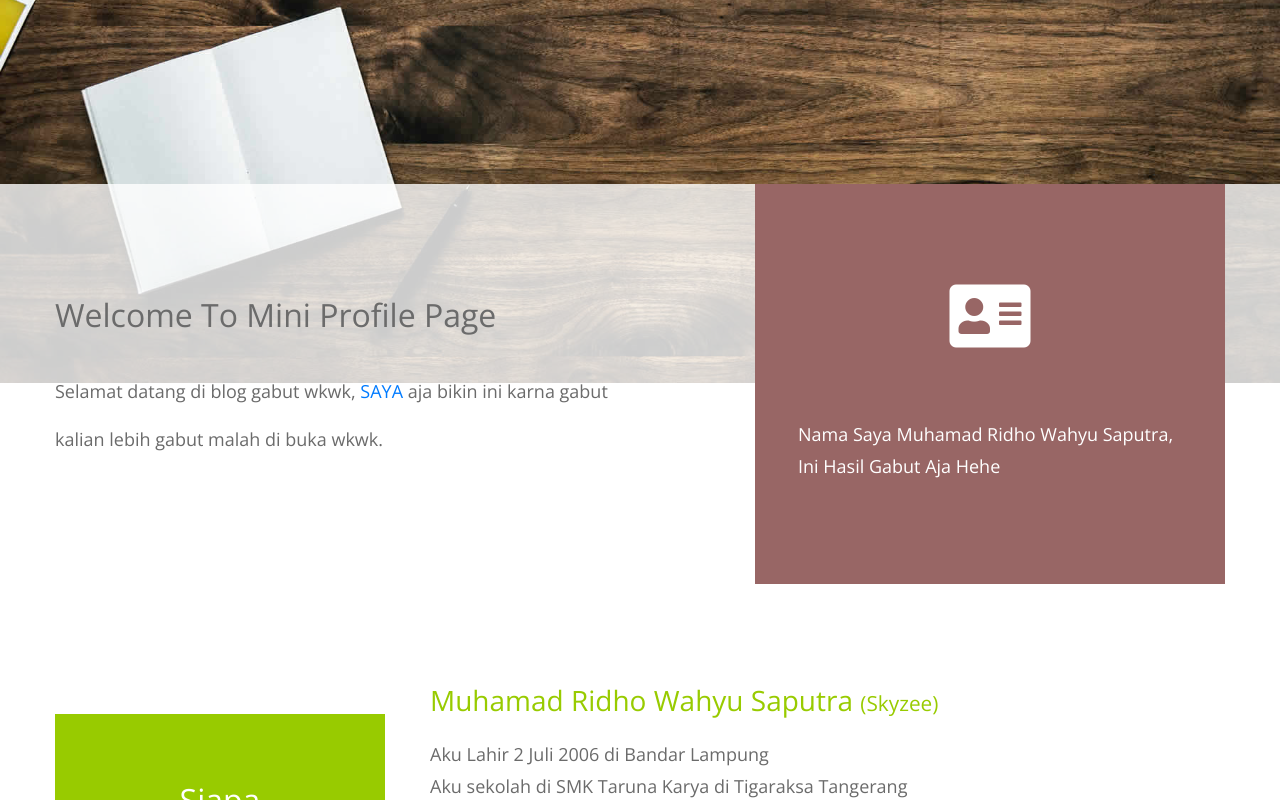
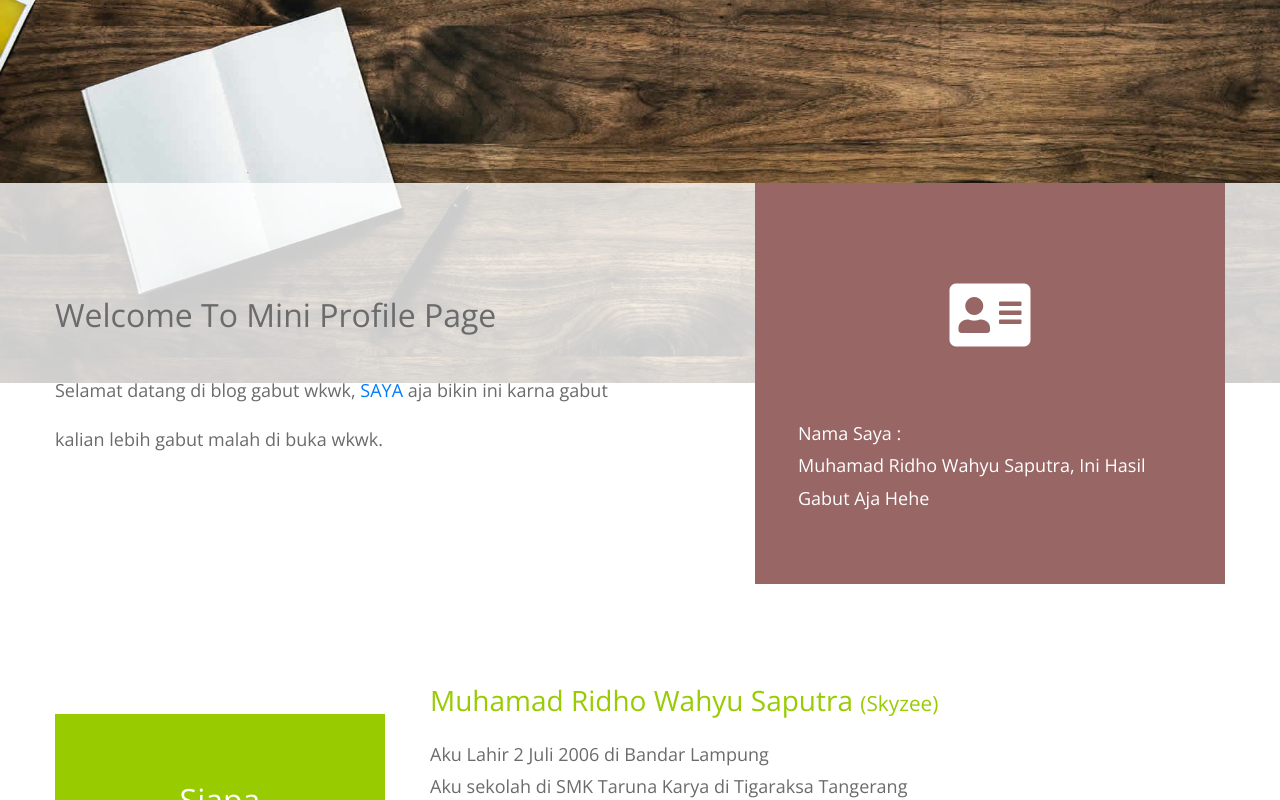
Before and after one commit to Skyzee02/skyzeex.github.io, a plain HTML site: page index.html in a window 1280 px wide. Shown: the part 516-1316 px from the top of the page. Drawn offline with nearby package versions, Linux system fonts and the light colour scheme.

Commit message:
index.html

```diff
--- a/index.html
+++ b/index.html
@@ -53,7 +53,9 @@ https://templatemo.com/tm-530-mini-profile
               <div class="tm-welcome-right">
                 <i class="fas fa-4x fa-address-card p-3 tm-welcome-icon"></i>
                 <p class="mb-0">
-                  Nama Saya Muhamad Ridho Wahyu Saputra, Ini Hasil Gabut Aja Hehe
+                  Nama Saya :
+                <p class="mb-0">
+                  Muhamad Ridho Wahyu Saputra, Ini Hasil Gabut Aja Hehe
                 </p>
               </div>
             </div>
```
